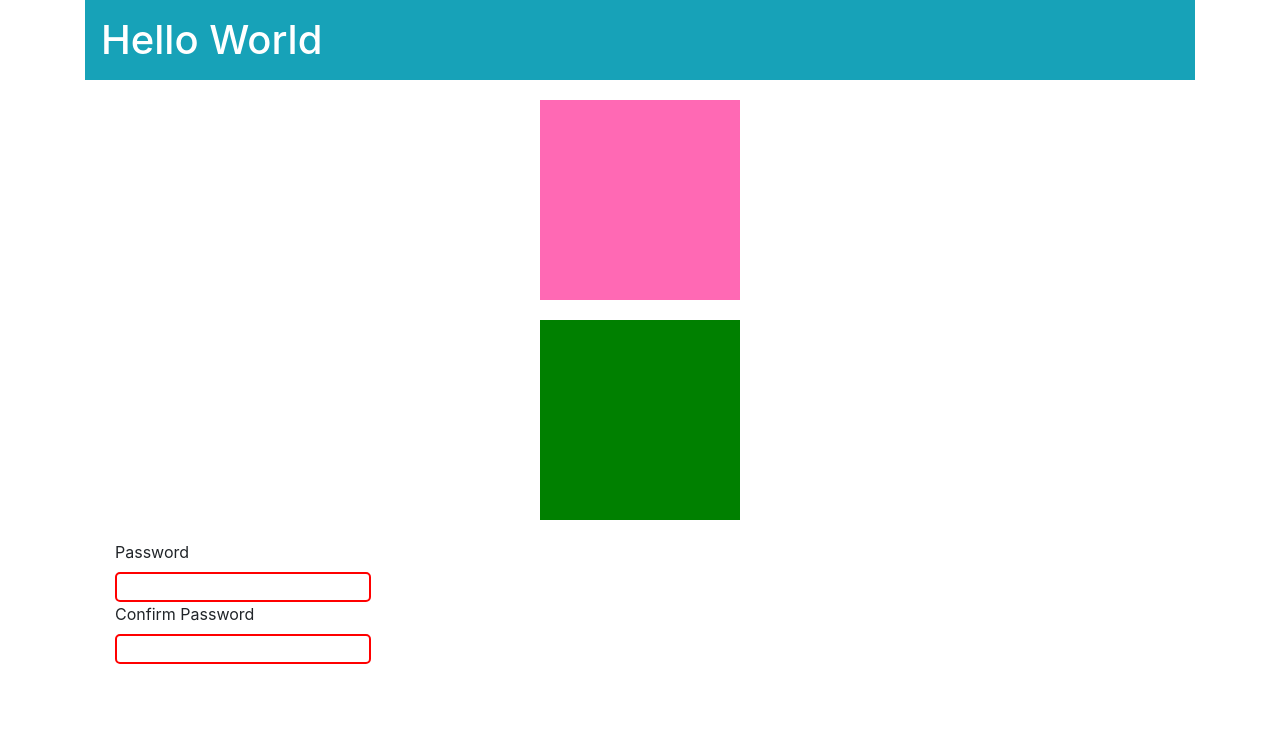
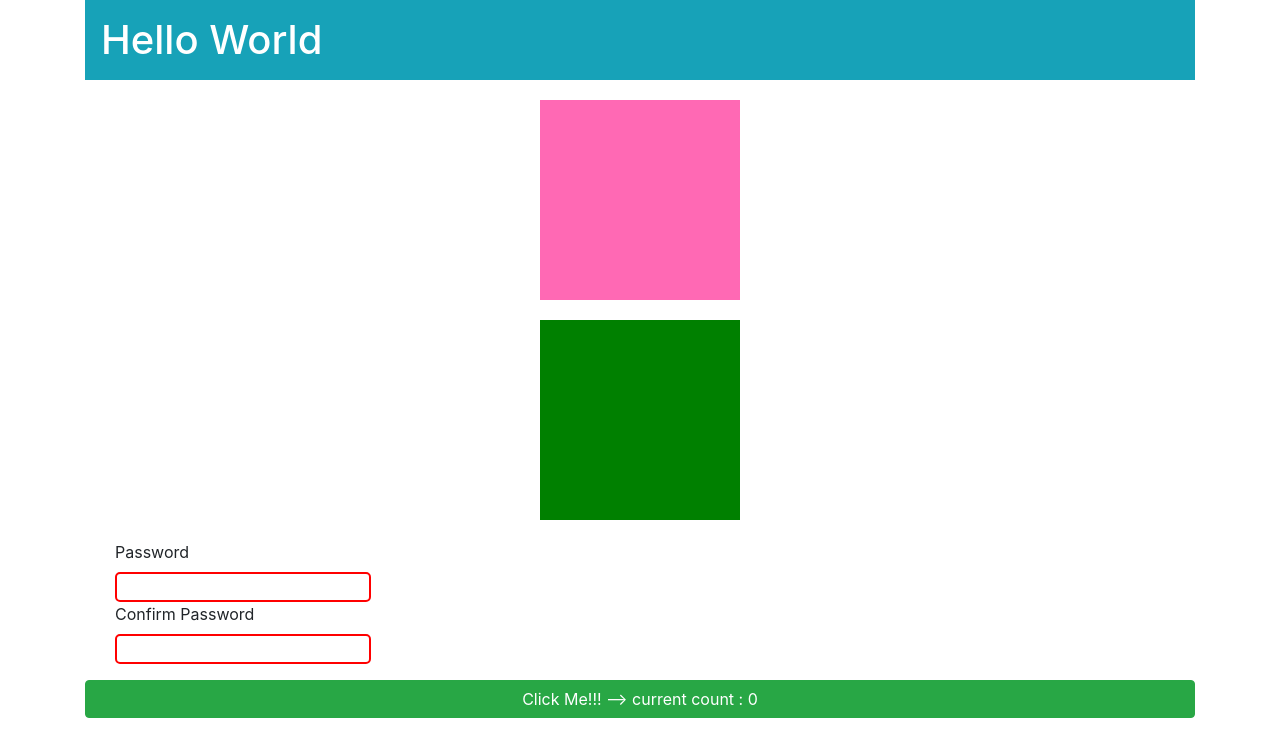
Before and after one commit to jacquescoetzee202/react-week2, a React (Create React App) app: page / in a window 1280 px wide. Shown: the top 756 px of the page. Built offline with nearby package versions, Linux system fonts and the light colour scheme.

Commit message:
completed Button component

```diff
--- a/src/App.js
+++ b/src/App.js
@@ -1,5 +1,6 @@
 import SignUp from "./lifting-state/SignUp";
 import Squares from "./lifting-state/Squares";
+import Button from "./passing-up-data/Button";
 
 function App() {
   return (
@@ -7,6 +8,7 @@ function App() {
       <h1 className="p-3 mb-2 bg-info text-white" >Hello World</h1>
       <Squares color="hotpink" />
       <SignUp minimumLength={ 5 }/>
+      <Button handleUpdate={ (value) => console.log(value) } />
     </div>
   );
 }
--- /dev/null
+++ b/src/passing-up-data/Button.js
@@ -0,0 +1,38 @@
+import { Component } from "react";
+
+class Button extends Component {
+    constructor(props) {
+        super(props);
+
+        this.state = {
+            count: 0,
+        }
+
+        this.handleClick = this.handleClick.bind(this);
+    }
+
+    handleClick() {
+        let { count } = this.state;
+        let updated = count + 1;
+
+        this.setState({ count: updated });
+
+        this.props.handleUpdate(updated);
+    }
+
+
+
+    render() {
+        let { count } = this.state;
+        return(
+            <button
+                className="btn btn-success container mt-3"
+                onClick={ this.handleClick }
+            >
+                Click Me!!! --> current count : {count}
+            </button>
+        );
+    }
+}
+
+export default Button;
```
Also changed, not shown: 1 other file (tests, documents, lock files or other folders).
